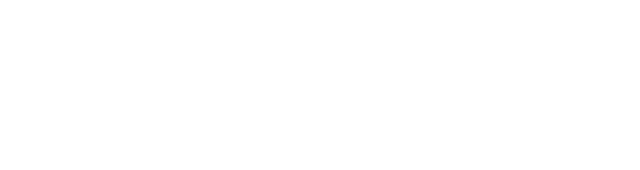
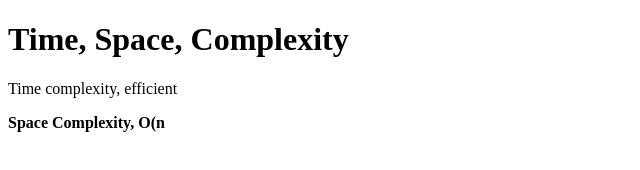
Before and after one commit to acciojob/time-and-space-complexity-vikramsinghrana1996, a website: page main.html in a window 1280 px wide. Shown: the whole page, without its empty margins (0-640 px from the left). Drawn offline with Linux system fonts and the light colour scheme.

Commit message:
created a submission

```diff
--- a/main.html
+++ b/main.html
@@ -8,6 +8,13 @@
 
 <body>
 	<!-- the entire body must be written by student -->
+	<h1>Time, Space, Complexity </h1>
+	<p>
+		Time complexity, efficient
+	</p>
+	<p>
+		<b>Space Complexity, O(n</b>
+	</p>
     <script type="text/javascript" src="./script.js">
 </script>
 
```
